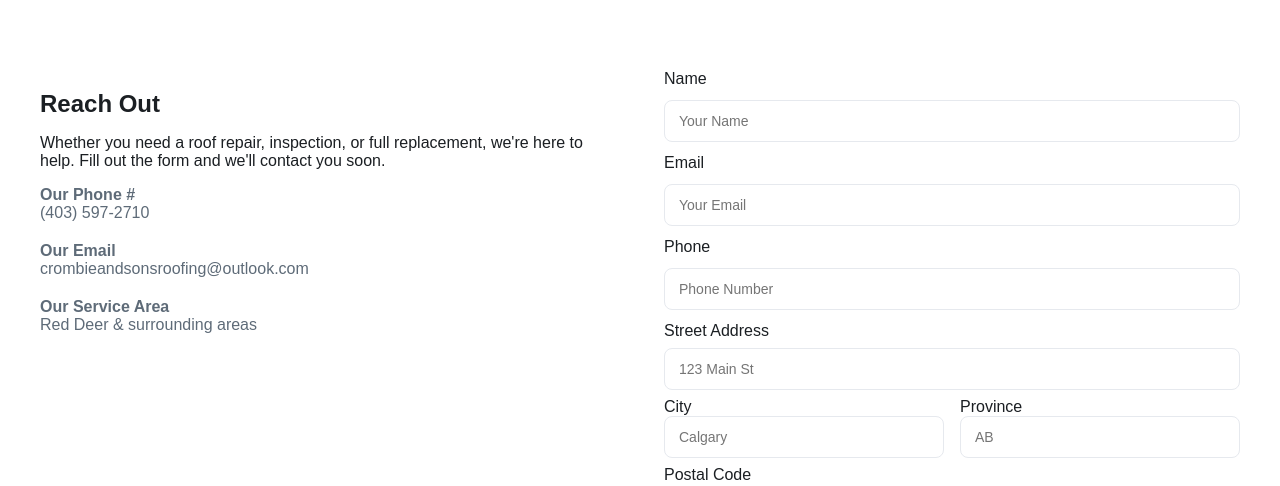
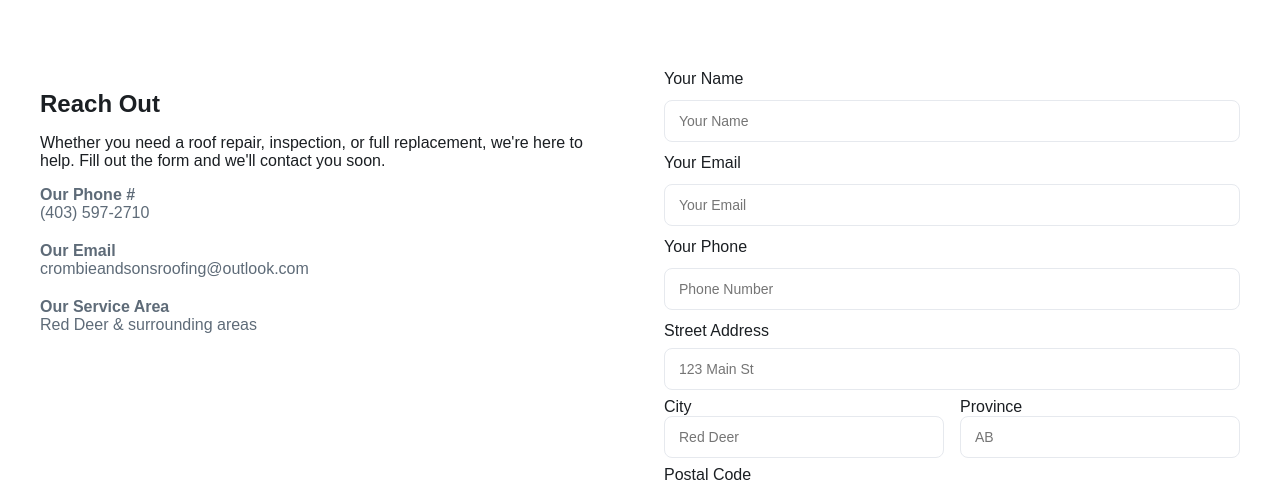
Before and after one commit to Mjcs99/roofing-business-site, a React (Vite) app in the folder CrombieAndSonsRoofing/: page /contact in a window 1280 px wide. Shown: the part 466-952 px from the top of the page. Built offline with nearby package versions, Linux system fonts and the light colour scheme.

Commit message:
update forms

```diff
--- a/CrombieAndSonsRoofing/src/pages/ContactPage.tsx
+++ b/CrombieAndSonsRoofing/src/pages/ContactPage.tsx
@@ -1,12 +1,6 @@
-import { useRef} from "react";
-
 import "./ContactPage.css";
 
 export default function ContactPage() {
-  const form = useRef<HTMLFormElement>(null);
-  //const [sent, setSent] = useState(false);
-  //const [loading, setLoading] = useState(false);
-
   return (
     <main className="contact-page">
       <section className="contact-hero">
@@ -39,48 +33,55 @@ export default function ContactPage() {
             </div>
           </div>
 
-          <form ref={form} className="contact-form" name="contact" method="POST" data-netlify="true">
+          <form
+            className="contact-form"
+            name="contact"
+            method="POST"
+            data-netlify="true"
+            action="/thank-you"
+          >
+            {/* Required hidden input for Netlify */}
+            <input type="hidden" name="form-name" value="contact" />
 
-            <label>Name</label>
+            <label>Your Name</label>
             <input
               type="text"
-              name="user_name"
+              name="name"
               required
               placeholder="Your Name"
             />
 
-            <label>Email</label>
+            <label>Your Email</label>
             <input
               type="email"
-              name="user_email"
+              name="email"
               required
               placeholder="Your Email"
             />
 
-            <label>Phone</label>
+            <label>Your Phone</label>
             <input
               type="tel"
-              name="user_phone"
+              name="phone"
               placeholder="Phone Number"
             />
+
             <div className="address-group">
-
               <label>Street Address</label>
               <input
                 type="text"
-              name="user_street"
+                name="street"
                 placeholder="123 Main St"
                 required
               />
 
               <div className="address-row">
-
                 <div className="address-field">
                   <label>City</label>
                   <input
                     type="text"
-                  name="user_city"
-                  placeholder="Calgary"
+                    name="city"
+                    placeholder="Red Deer"
                     required
                   />
                 </div>
@@ -89,23 +90,22 @@ export default function ContactPage() {
                   <label>Province</label>
                   <input
                     type="text"
-                  name="user_province"
+                    name="province"
                     placeholder="AB"
                     required
                   />
                 </div>
-
               </div>
 
               <label>Postal Code</label>
               <input
                 type="text"
-              name="user_postal"
+                name="postal"
                 placeholder="T2X 1V4"
                 required
               />
+            </div>
 
-          </div>
             <label>Message</label>
             <textarea
               name="message"
@@ -113,19 +113,10 @@ export default function ContactPage() {
               required
               placeholder="Tell us about your project..."
             />
-            <button className="btn btn-primary" type="submit">Send Message</button>
-            {/*
-            <button className="btn btn-primary" disabled={loading}>
-              {loading ? "Sending..." : "Send Message"}
+
+            <button className="btn btn-primary" type="submit">
+              Send Message
             </button>
-
-            {sent && (
-              <p className="contact-success">
-                Thanks! Your message has been sent.
-              </p>
-            )}
-            */}
-
           </form>
         </div>
       </section>
```
Lines whose indentation alone changed are shown as unchanged.
